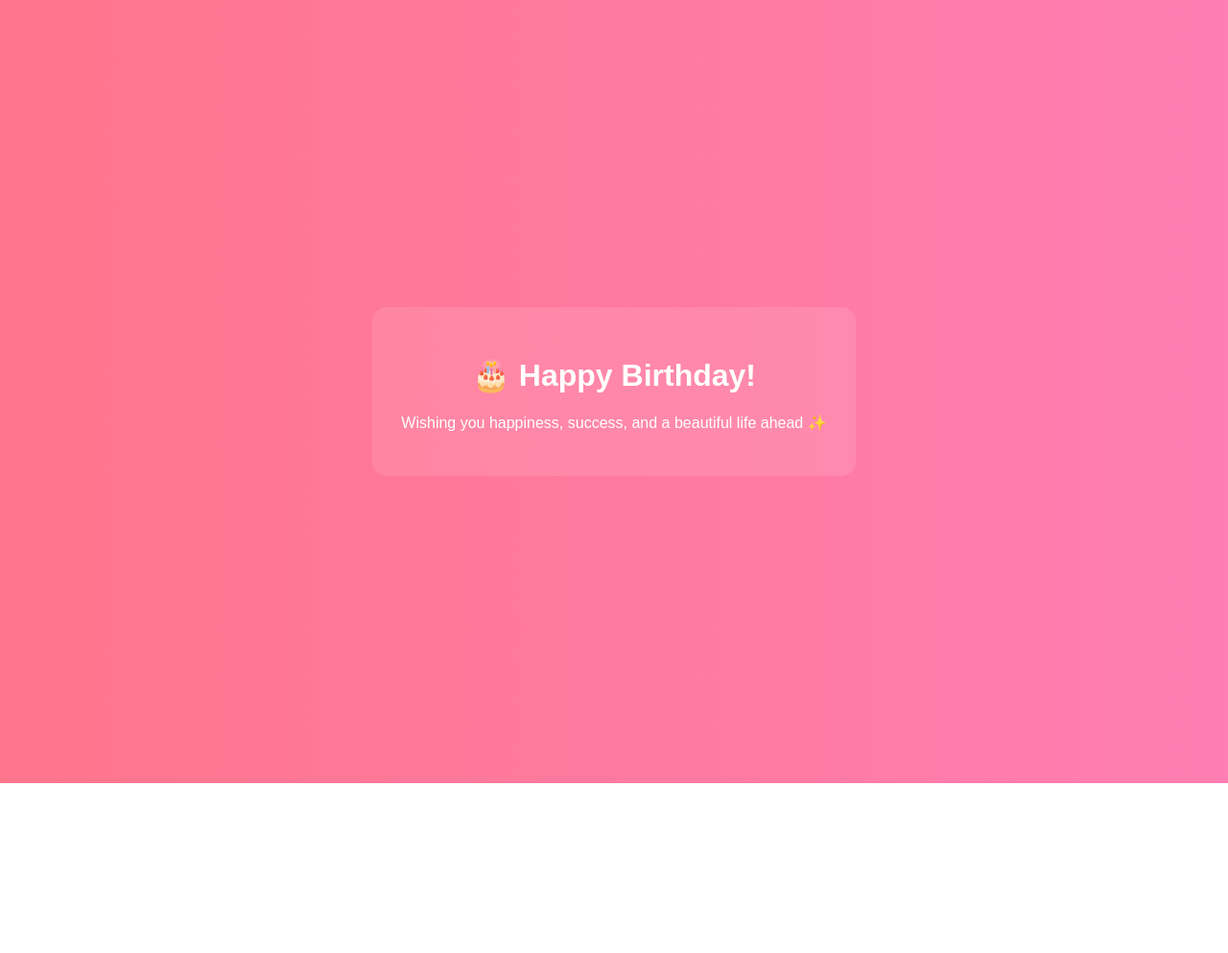
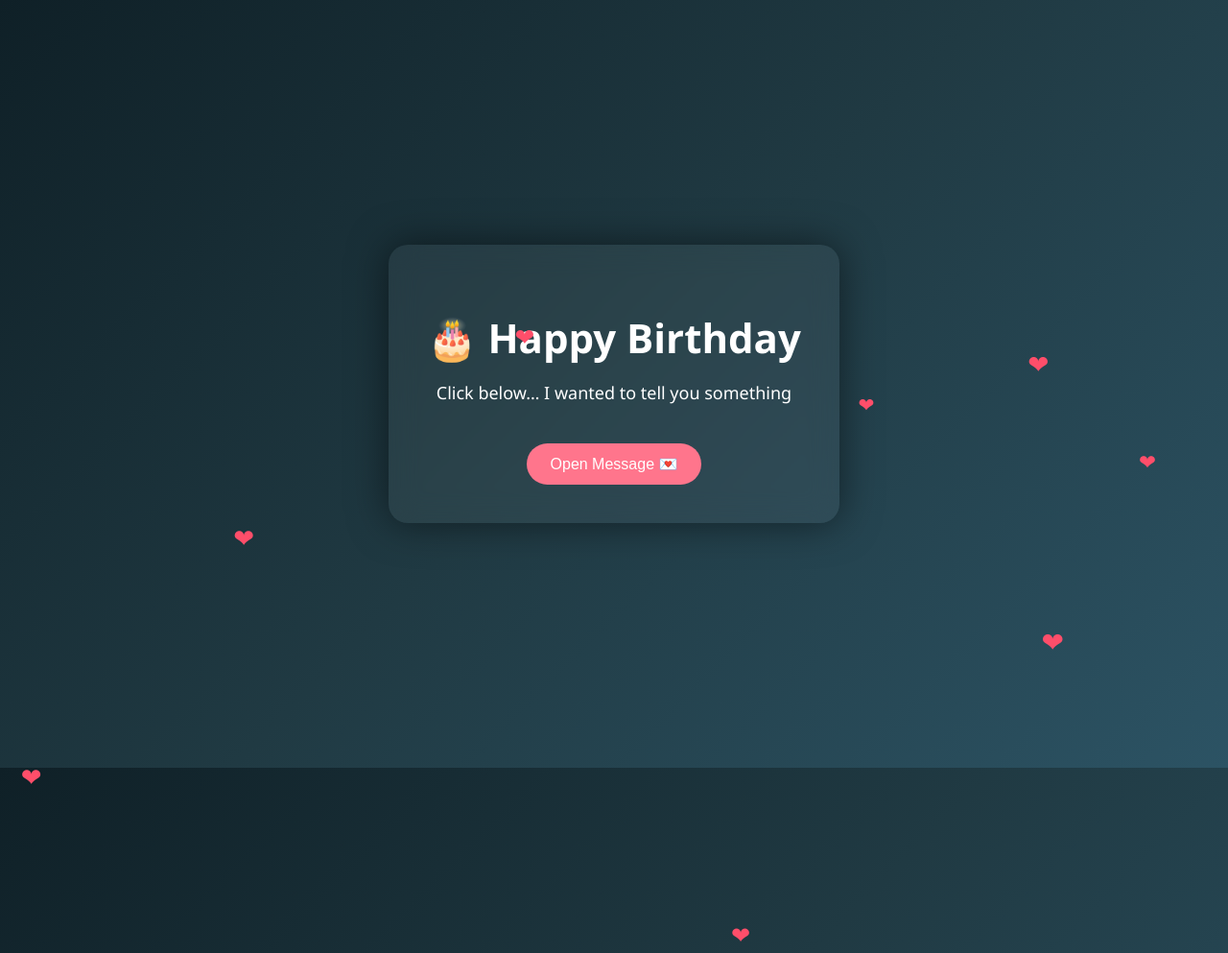
Before and after one commit to RithishCodes/birthday-wish, a plain HTML site: page index.html in a window 1280 px wide. Shown: the top 993 px of the page at 96% size. Before the commit the page ends 816 px from the top, so only its background shows below. Drawn offline with Linux system fonts and the light colour scheme.

Commit message:
Update index.html

```diff
--- a/index.html
+++ b/index.html
@@ -1,29 +1,125 @@
 <!DOCTYPE html>
-<html>
+<html lang="en">
 <head>
-<title>Happy Birthday</title>
+<meta charset="UTF-8">
+<title>Happy Birthday 🎂</title>
+
 <style>
 body {
-  background: linear-gradient(to right, #ff758c, #ff7eb3);
+  margin: 0;
+  height: 100vh;
+  background: linear-gradient(135deg, #0f2027, #203a43, #2c5364);
   display: flex;
   justify-content: center;
   align-items: center;
-  height: 100vh;
-  font-family: Arial;
+  font-family: 'Segoe UI', sans-serif;
   color: white;
+  overflow: hidden;
+}
+
+.card {
   text-align: center;
+  padding: 40px;
+  border-radius: 20px;
+  background: rgba(255,255,255,0.05);
+  backdrop-filter: blur(15px);
+  box-shadow: 0 0 40px rgba(0,0,0,0.5);
+  animation: fadeIn 2s ease;
 }
-.box {
-  background: rgba(255,255,255,0.1);
-  padding: 30px;
-  border-radius: 15px;
+
+h1 {
+  font-size: 42px;
+  margin-bottom: 10px;
+}
+
+p {
+  font-size: 18px;
+  line-height: 1.6;
+  margin-top: 15px;
+}
+
+button {
+  margin-top: 20px;
+  padding: 12px 25px;
+  border: none;
+  border-radius: 25px;
+  background: #ff758c;
+  color: white;
+  font-size: 16px;
+  cursor: pointer;
+  transition: 0.3s;
+}
+
+button:hover {
+  background: #ff4e6a;
+  transform: scale(1.05);
+}
+
+.hidden {
+  display: none;
+}
+
+@keyframes fadeIn {
+  from {opacity: 0; transform: translateY(30px);}
+  to {opacity: 1; transform: translateY(0);}
+}
+
+/* floating hearts */
+.heart {
+  position: absolute;
+  color: #ff4e6a;
+  animation: float 6s infinite;
+}
+
+@keyframes float {
+  0% {transform: translateY(100vh);}
+  100% {transform: translateY(-10vh);}
 }
 </style>
 </head>
+
 <body>
-<div class="box">
-<h1>🎂 Happy Birthday!</h1>
-<p>Wishing you happiness, success, and a beautiful life ahead ✨</p>
+
+<div class="card">
+  <h1>🎂 Happy Birthday</h1>
+  <p>Click below… I wanted to tell you something</p>
+
+  <button onclick="showMessage()">Open Message 💌</button>
+
+  <p id="msg" class="hidden">
+    I know things have changed… but I still wish you the purest happiness in life. 💫
+    <br><br>
+    I miss you sometimes, not in a complicated way… just the good moments we shared.
+    <br><br>
+    I truly hope you’re smiling, growing, and living beautifully.
+    <br><br>
+    And honestly… I’d really like it if our friendship continues till the end. 🤍
+    <br><br>
+    Stay happy always… you deserve it. ✨
+    <br><br>
+    Take Care😊
+  </p>
 </div>
+
+<script>
+function showMessage() {
+  document.getElementById("msg").style.display = "block";
+}
+
+// floating hearts
+setInterval(() => {
+  let heart = document.createElement("div");
+  heart.innerHTML = "❤";
+  heart.className = "heart";
+  heart.style.left = Math.random() * 100 + "vw";
+  heart.style.fontSize = (Math.random() * 20 + 10) + "px";
+  document.body.appendChild(heart);
+
+  setTimeout(() => {
+    heart.remove();
+  }, 6000);
+}, 500);
+</script>
+
 </body>
 </html>
```
